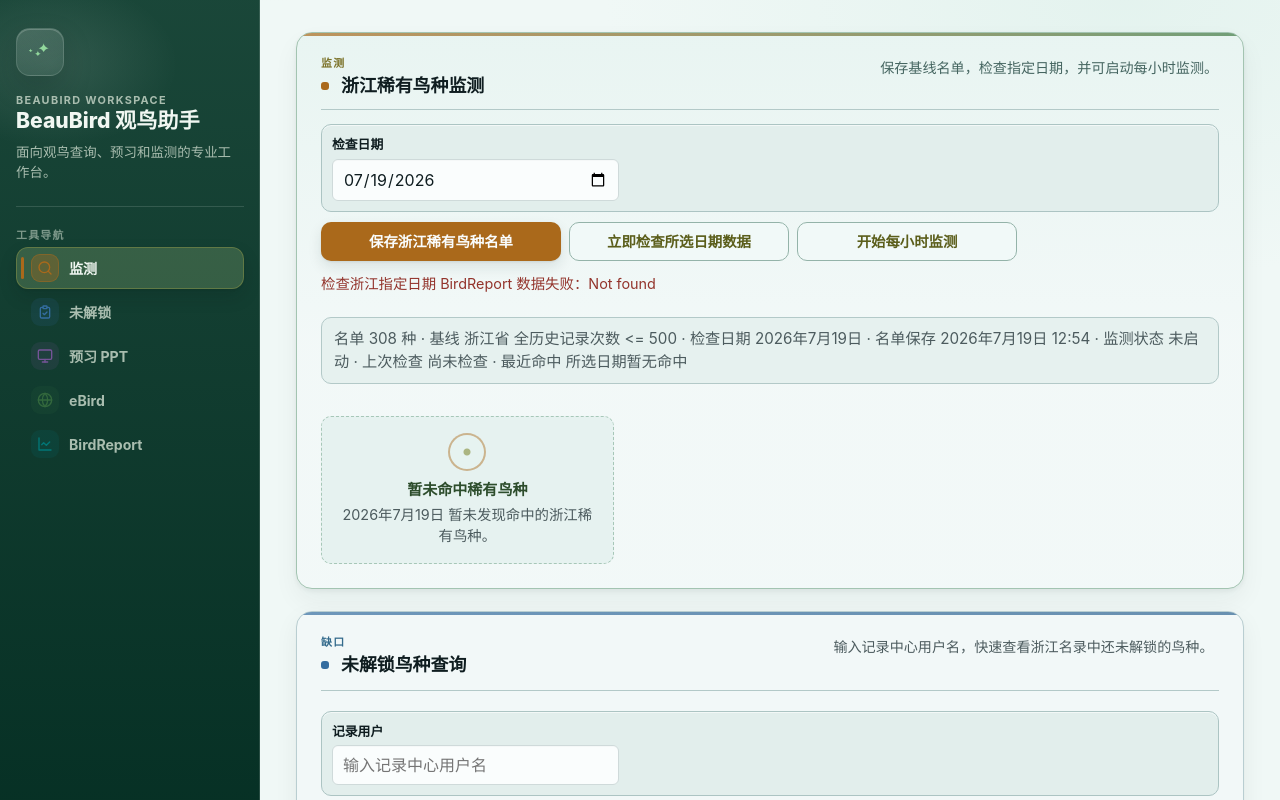
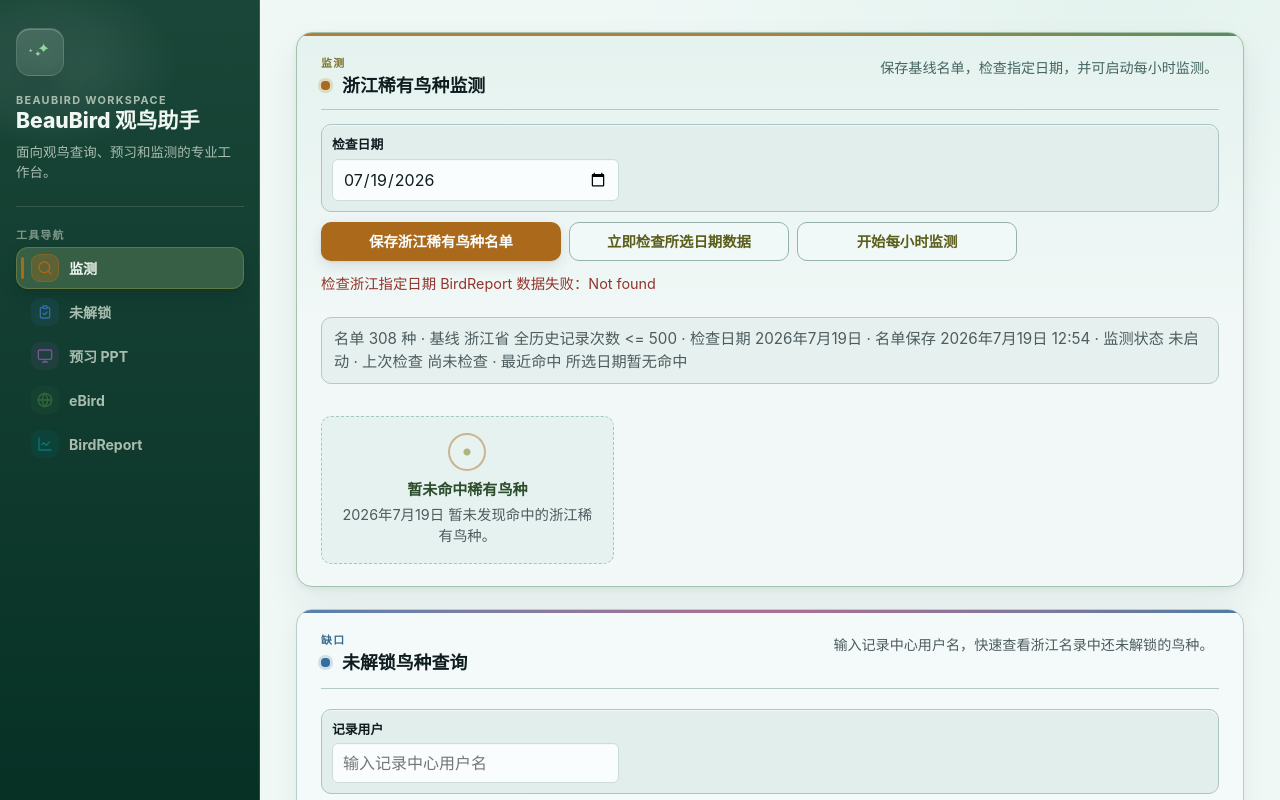
Before and after one commit to benttianbao/beaubird, a website: page index.html in a window 1280 px wide. Shown: the top 800 px of the page. Drawn offline with Linux system fonts and the light colour scheme; no server answers.

Commit message:
style: cardify workspace panels with morning accent bar

```diff
--- a/style.css
+++ b/style.css
@@ -404,10 +404,10 @@ body {
 .panel {
   min-width: 0;
   max-width: 100%;
-  background: var(--section-surface);
-  border: 1px solid color-mix(in oklch, var(--section-accent) 12%, var(--border));
+  background: color-mix(in oklch, var(--section-accent) 2.5%, var(--panel));
+  border: 1px solid color-mix(in oklch, var(--section-accent) 14%, var(--border));
   border-radius: var(--radius-panel);
-  padding: 24px;
+  padding: 24px 24px 22px;
   box-shadow: var(--shadow-panel);
   position: relative;
   overflow: hidden;
@@ -423,10 +423,10 @@ body {
 
 .workspace-panel--priority {
   background:
-    linear-gradient(180deg, color-mix(in oklch, var(--section-accent) 8%, var(--panel)) 0%, var(--section-surface) 56%),
+    linear-gradient(180deg, color-mix(in oklch, var(--section-accent) 10%, var(--panel)) 0%, var(--section-surface) 58%),
     var(--section-surface);
-  border-color: color-mix(in oklch, var(--section-accent) 30%, var(--border));
-  box-shadow: 0 2px 5px rgba(24, 36, 38, 0.06), 0 12px 26px rgba(24, 36, 38, 0.05);
+  border-color: color-mix(in oklch, var(--section-accent) 32%, var(--border));
+  box-shadow: 0 2px 6px rgba(18, 40, 36, 0.06), 0 16px 36px rgba(18, 40, 36, 0.07);
 }
 
 .workspace-panel--priority .workspace-panel-header {
@@ -451,8 +451,13 @@ body {
   left: 0;
   right: 0;
   height: 3px;
-  background: linear-gradient(90deg, var(--section-accent), color-mix(in oklch, var(--section-accent) 55%, var(--accent)));
-  opacity: 0.7;
+  background: linear-gradient(
+    90deg,
+    var(--section-accent),
+    color-mix(in oklch, var(--section-accent) 45%, var(--accent-monitor)),
+    color-mix(in oklch, var(--section-accent) 55%, var(--accent))
+  );
+  opacity: 0.85;
 }
 
 .panel.is-jump-target {
@@ -472,12 +477,12 @@ body {
 
 .panel h2::before {
   content: "";
-  width: 8px;
-  height: 8px;
+  width: 9px;
+  height: 9px;
   flex: 0 0 auto;
-  border-radius: 3px;
+  border-radius: 4px;
   background: var(--section-accent);
-  box-shadow: none;
+  box-shadow: 0 0 0 3px color-mix(in oklch, var(--section-accent) 18%, transparent);
 }
 
 .workspace-panel-header {
```
